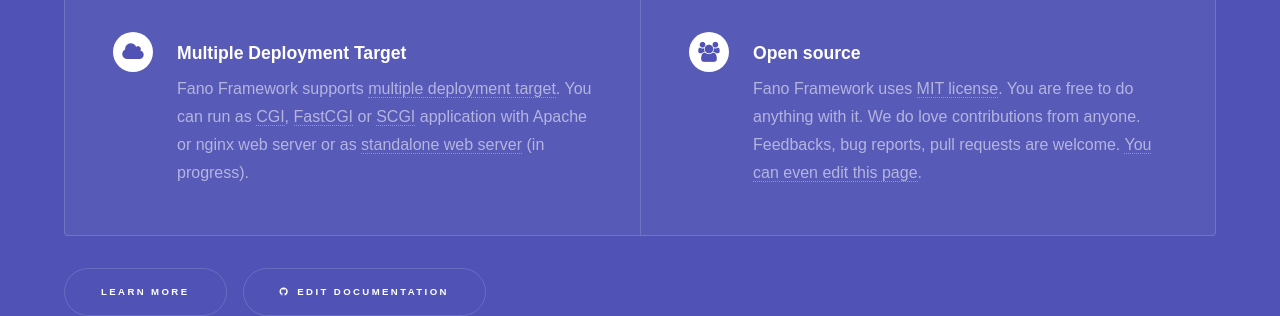
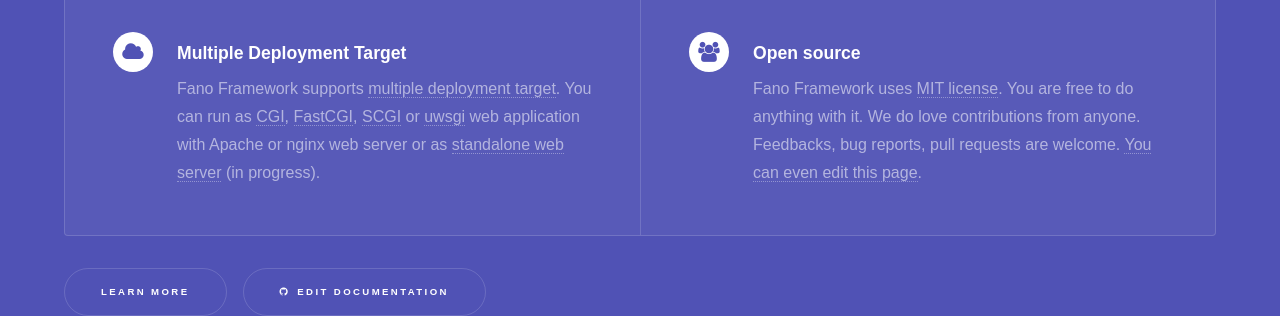
Before and after one commit to fanoframework/fanoframework.github.io, a Jekyll site: the page index.html, which Jekyll copies as it is, in a window 1280 px wide and 900 px high, scrolled down 1410 px. Shown: the part 376-692 px from the top of the window. Built offline with Jekyll 4.4.1, drawn with Linux system fonts in a browser that asks for light colours.

Commit message:
add refrence to deploy uwsgi web application

```diff
--- a/index.html
+++ b/index.html
@@ -119,8 +119,8 @@
                         <h3>Multiple Deployment Target</h3>
                         <p>Fano Framework supports <a href="/deployment">multiple deployment target</a>.
                             You can run as <a href="/deployment/cgi">CGI</a>,
-                            <a href="/deployment/fastcgi">FastCGI</a> or
-                            <a href="/deployment/scgi">SCGI</a> application with
+                            <a href="/deployment/fastcgi">FastCGI</a>,
+                            <a href="/deployment/scgi">SCGI</a> or <a href="/deployment/uwsgi">uwsgi</a> web application with
                             Apache or nginx web server
                             or as <a href="/deployment/standalone-web-server">standalone web server</a> (in progress).
                         </p>
```
